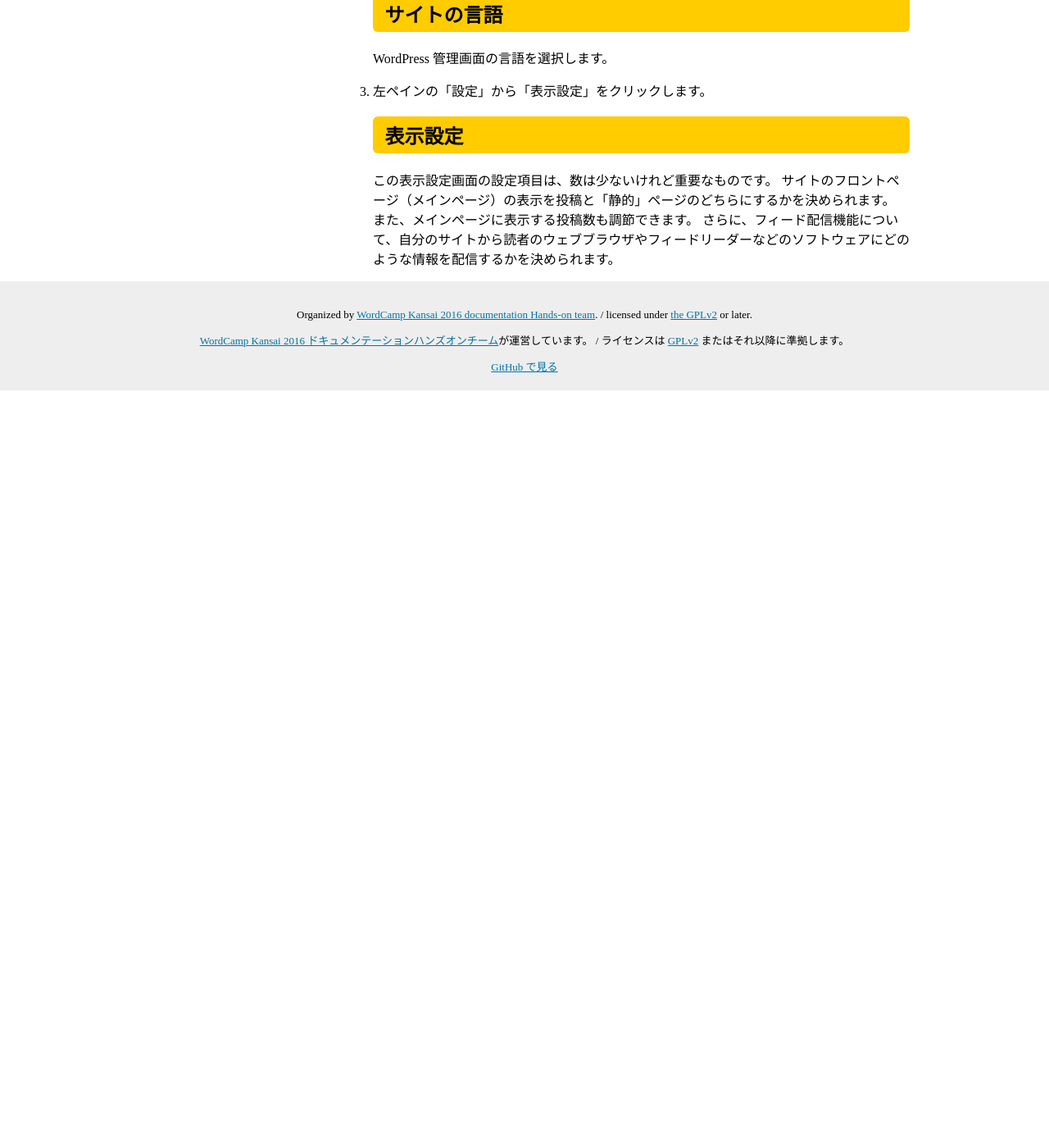
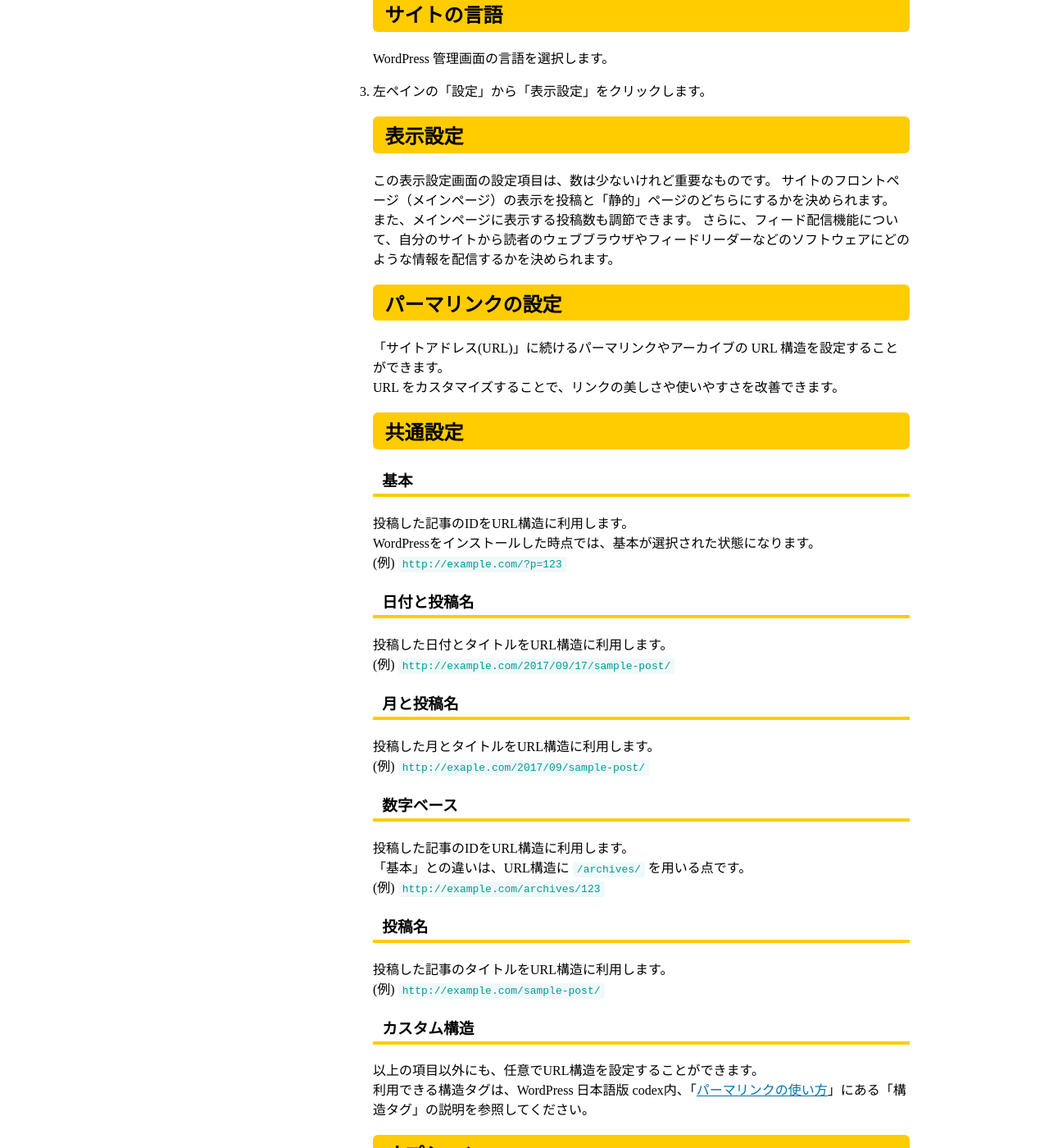
Before and after one commit to jawordpressorg/user-manual, a Jekyll site: the page built from 7_settei/index.md, in a window 1280 px wide and 1400 px high, scrolled down 4425 px. Shown: the whole window at 82% size. Built offline with Jekyll 4.4.1, drawn with Linux system fonts in a browser that asks for light colours; nearby versions of some CDN libraries; a style sheet for code colours, icons or effects is not loaded; before the commit the page ends 4901 px from its top, so only the background shows below that; some of the changed text lies outside the part shown.

Commit message:
テキストfix

```diff
--- a/7_settei/index.md
+++ b/7_settei/index.md
@@ -91,3 +91,57 @@
     サイトのフロントページ（メインページ）の表示を投稿と「静的」ページのどちらにするかを決められます。
     また、メインページに表示する投稿数も調節できます。
     さらに、フィード配信機能について、自分のサイトから読者のウェブブラウザやフィードリーダーなどのソフトウェアにどのような情報を配信するかを決められます。
+
+    # パーマリンクの設定
+
+    「サイトアドレス(URL)」に続けるパーマリンクやアーカイブの URL 構造を設定することができます。
+    URL をカスタマイズすることで、リンクの美しさや使いやすさを改善できます。
+
+    ## 共通設定
+
+    ### 基本
+
+    投稿した記事のIDをURL構造に利用します。
+    WordPressをインストールした時点では、基本が選択された状態になります。
+    (例) `http://example.com/?p=123`
+
+    ### 日付と投稿名
+
+    投稿した日付とタイトルをURL構造に利用します。
+    (例) `http://example.com/2017/09/17/sample-post/`
+
+    ### 月と投稿名
+
+    投稿した月とタイトルをURL構造に利用します。
+    (例) `http://exaple.com/2017/09/sample-post/`
+
+    ### 数字ベース
+
+    投稿した記事のIDをURL構造に利用します。
+    「基本」との違いは、URL構造に `/archives/` を用いる点です。
+    (例) `http://example.com/archives/123`
+
+    ### 投稿名
+
+    投稿した記事のタイトルをURL構造に利用します。
+    (例) `http://example.com/sample-post/`
+
+    ### カスタム構造
+
+    以上の項目以外にも、任意でURL構造を設定することができます。
+    利用できる構造タグは、WordPress 日本語版 codex内、「[パーマリンクの使い方](https://wpdocs.osdn.jp/%E3%83%91%E3%83%BC%E3%83%9E%E3%83%AA%E3%83%B3%E3%82%AF%E3%81%AE%E4%BD%BF%E3%81%84%E6%96%B9)」にある「構造タグ」の説明を参照してください。
+
+    ## オプション
+
+    カテゴリー・タグの URL 構造をカスタマイズすることもできます。デフォルトのままにしたければ空欄にしてください。
+    利用できる構造タグは、WordPress 日本語版 codex内、「[パーマリンクの使い方](https://wpdocs.osdn.jp/%E3%83%91%E3%83%BC%E3%83%9E%E3%83%AA%E3%83%B3%E3%82%AF%E3%81%AE%E4%BD%BF%E3%81%84%E6%96%B9)」にある「構造タグ」の説明を参照してください。
+
+    ### カテゴリーベース
+
+    カテゴリのURL構造を設定することができます。
+    空欄の場合、 `/category/` が指定されます。
+
+    ### タグベース
+
+    タグのURL構造を設定することができます。
+    空欄の場合、 `/tag/` が指定されます。
```
Also changed, not shown: 6_user/index.md (+16 -3 lines).
